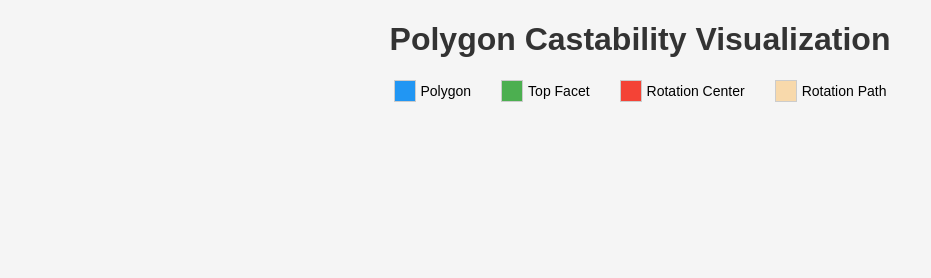
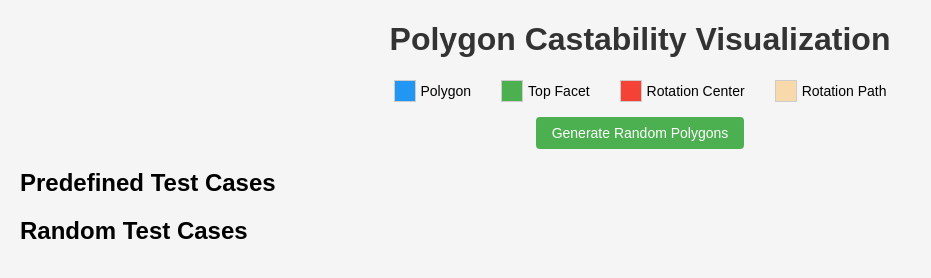
Before and after one commit to NickSily/Polygon-Castability-Sim, a plain HTML site: page index.html in a window 1280 px wide. Shown: the whole page, without its empty margins (0-931 px from the left). Drawn offline with Linux system fonts and the light colour scheme.

Commit message:
Button not working

```diff
--- a/index.html
+++ b/index.html
@@ -28,7 +28,15 @@
       </div>
     </div>
 
+    <div id="controls" class="control-panel">
+      <button id="generateButton">Generate Random Polygons</button>
+    </div>
+
+    <h2>Predefined Test Cases</h2>
     <div id="testContainer"></div>
+
+    <h2>Random Test Cases</h2>
+    <div id="randomTestContainer"></div>
 
     <script src="polygon-castability.js"></script>
   </body>
```
